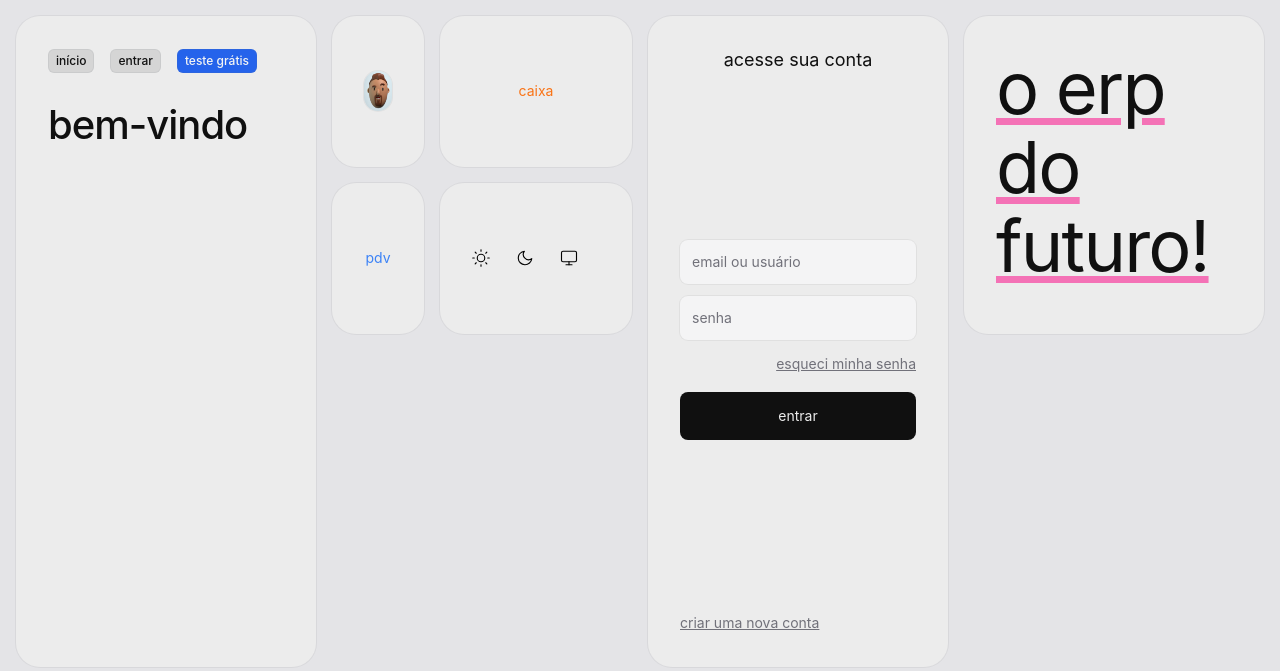
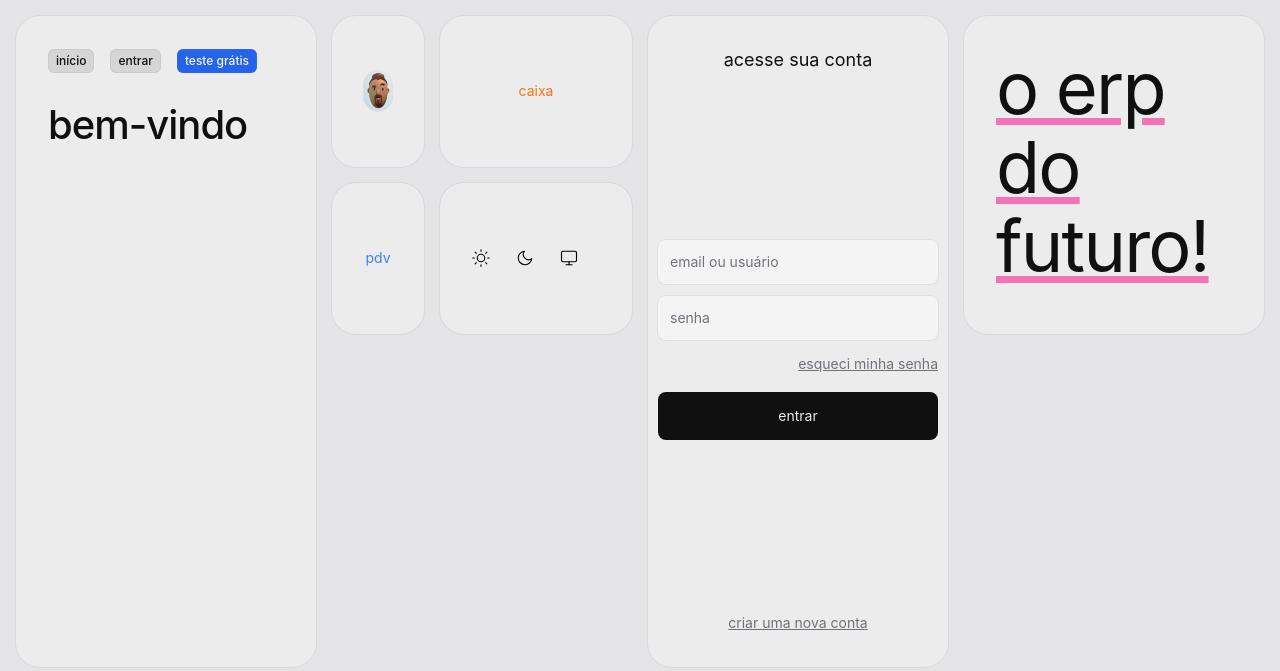
Before and after one commit to hugobelem/erp, a Django app: page /login/ in a window 1280 px wide. Shown: the top 671 px of the page. Run offline with Django 5.2, Linux system fonts and the light colour scheme.

Commit message:
updated login page style

```diff
--- a/users/templates/users/login.html
+++ b/users/templates/users/login.html
@@ -5,7 +5,8 @@
 
 {% include "buttons.html" %}
 
-<div class="lg:row-span-2 ring-1 dark:ring-white/10 ring-primary/5 bg-white dark:bg-secondary dark:shadow-thick rounded-3xl p-8 h-full flex flex-col justify-between items-stretch overflow-hidden text-left lg:text-left">
+<!-- login -->
+<div class="lg:row-span-2 ring-1 dark:ring-white/10 ring-primary/5 bg-white dark:bg-secondary dark:shadow-thick rounded-3xl p-8 h-full flex flex-col justify-between items-center overflow-hidden text-left lg:text-left">
 
   <div class="text-lg leading-6 mb-5 text-center">
     <p class="font-normal text-primary dark:text-white">
@@ -63,6 +64,7 @@
 
 </div>
 
+<!-- text -->
 <div class="ring-1 bg-white dark:bg-secondary dark:shadow-thick dark:ring-white/10 ring-primary/5 rounded-3xl p-8 flex flex-col justify-between items-center overflow-hidden text-center lg:text-left">
     <div>
       <p
```
